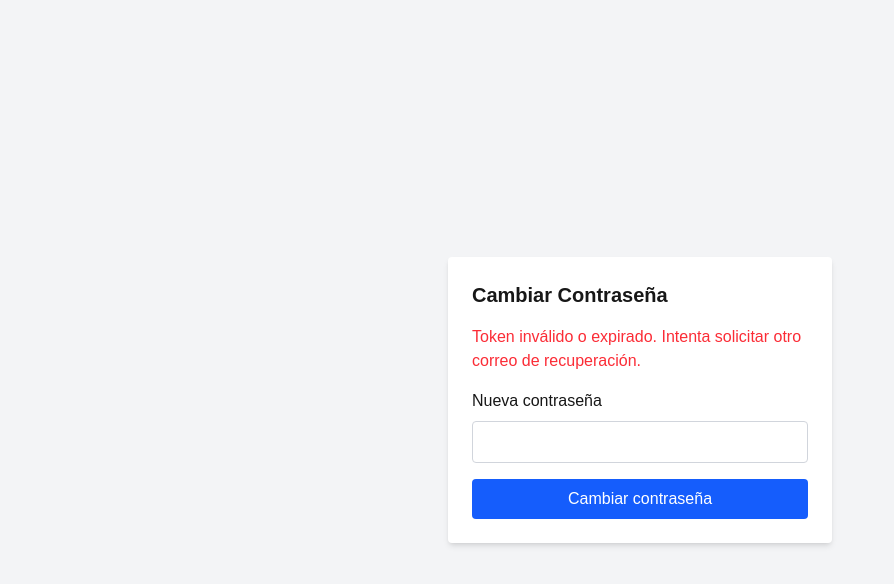
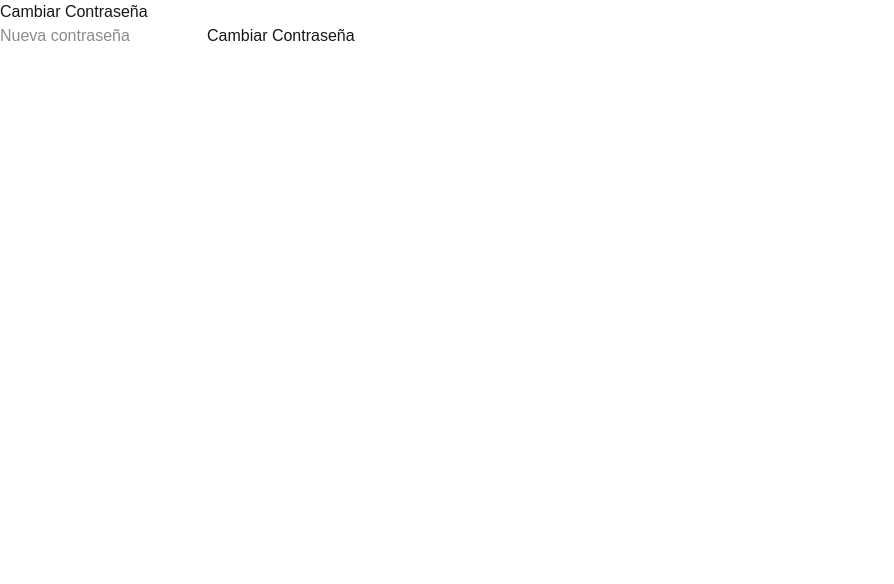
Before and after one commit to Agustin-Monti/gymapp, a Next.js app: page /change-password in a window 1280 px wide. Shown: the top 584 px of the page, without its empty margins (0-894 px from the left). Built offline with nearby package versions, Linux system fonts and the light colour scheme.

Commit message:
Update page.tsx

```diff
--- a/src/app/change-password/page.tsx
+++ b/src/app/change-password/page.tsx
@@ -1,63 +1,40 @@
 'use client';
 
-import { useEffect, useState } from 'react';
+import { useState } from 'react';
 import { supabase } from '@/lib/supabaseClient';
-import { useRouter } from 'next/navigation';
 
-export default function ChangePassword() {
+export default function ChangePasswordPage() {
   const [password, setPassword] = useState('');
-  const [message, setMessage] = useState('');
-  const router = useRouter();
+  const [loading, setLoading] = useState(false);
 
-  // Verifica si el usuario está autenticado al cargar la página
-  useEffect(() => {
-    const checkUser = async () => {
-      const { data, error } = await supabase.auth.getUser();
+  const handleChangePassword = async () => {
+    setLoading(true);
 
-      if (error || !data.user) {
-        setMessage('Token inválido o expirado. Intenta solicitar otro correo de recuperación.');
-      }
-    };
+    const { error } = await supabase.auth.updateUser({
+      password: password,
+    });
 
-    checkUser();
-  }, []);
-
-  // Función para cambiar la contraseña
-  const handleChangePassword = async (e: React.FormEvent) => {
-    e.preventDefault();
-    const { error } = await supabase.auth.updateUser({ password });
+    setLoading(false);
 
     if (error) {
-      setMessage('Error al cambiar la contraseña: ' + error.message);
+      alert('Error al cambiar la contraseña: ' + error.message);
     } else {
-      setMessage('Contraseña cambiada correctamente. Redirigiendo al login...');
-      setTimeout(() => router.push('/login'), 3000);
+      alert('Contraseña cambiada correctamente');
     }
   };
 
   return (
-    <div className="min-h-screen flex items-center justify-center bg-gray-100">
-      <form onSubmit={handleChangePassword} className="bg-white p-6 rounded shadow-md w-full max-w-sm">
-        <h1 className="text-xl font-bold mb-4">Cambiar Contraseña</h1>
-
-        {message && <p className="mb-4 text-red-500">{message}</p>}
-
-        <label className="block mb-2">Nueva contraseña</label>
+    <div>
+      <h2>Cambiar Contraseña</h2>
       <input
         type="password"
-          className="w-full p-2 border border-gray-300 rounded mb-4"
+        placeholder="Nueva contraseña"
         value={password}
         onChange={(e) => setPassword(e.target.value)}
-          required
       />
-
-        <button
-          type="submit"
-          className="w-full bg-blue-600 text-white py-2 rounded hover:bg-blue-700"
-        >
-          Cambiar contraseña
+      <button onClick={handleChangePassword} disabled={loading}>
+        {loading ? 'Cambiando...' : 'Cambiar Contraseña'}
       </button>
-      </form>
     </div>
   );
 }
```
Lines whose indentation alone changed are shown as unchanged.
